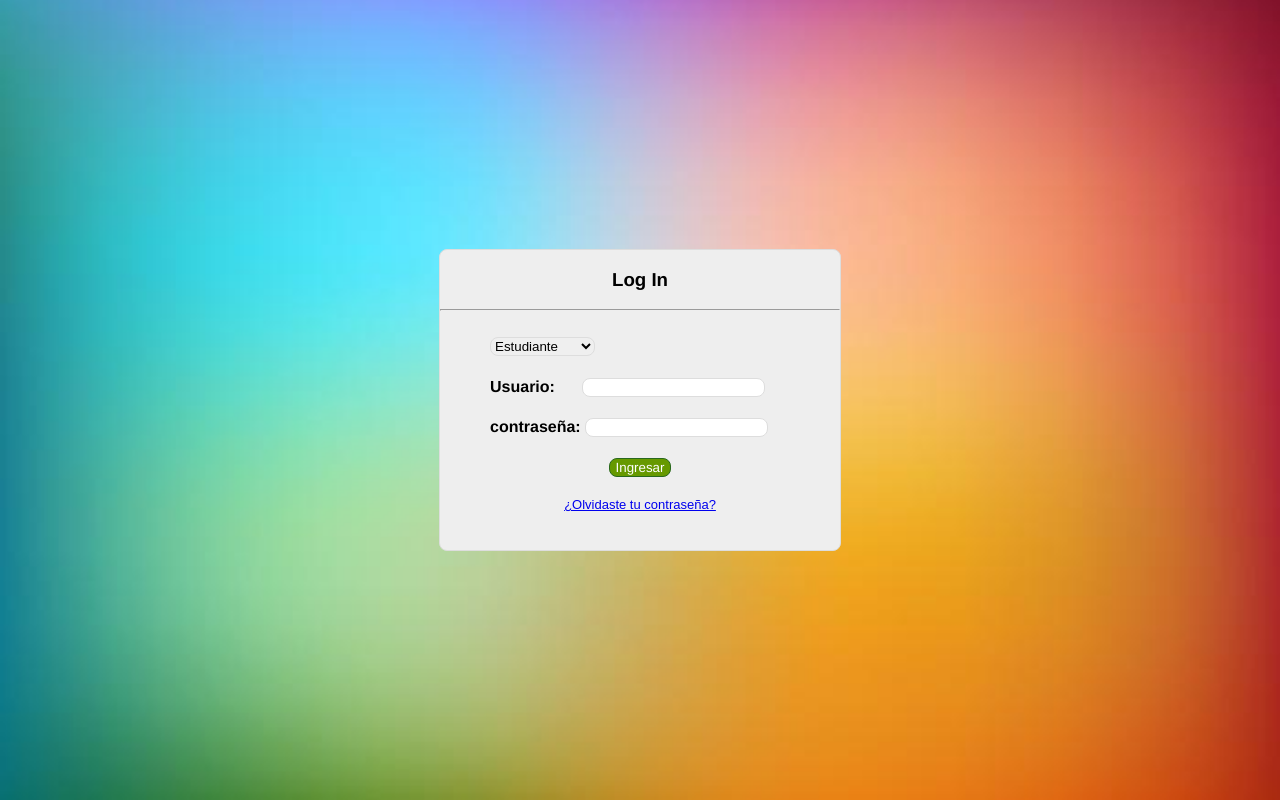
After one commit to Jacobo4/SITIDUB-SENA, a PHP site: page / in a window 1280 px wide. The commit adds this page. Run offline with PHP 8.4, Linux system fonts and the light colour scheme.

Commit message:
password a la contraseña y signo de interrogacion al "olvidaste"

```diff
--- /dev/null
+++ b/login/index.html
@@ -0,0 +1,43 @@
+<!DOCTYPE html>
+<html lang="en" dir="ltr">
+
+<head>
+  <meta charset="utf-8">
+  <title>Ingresa</title>
+  <meta http-equiv="Content-Type" content="text/html; charset=iso-8859-1">
+  <link rel="stylesheet" type="text/css" href="index_style.css">
+
+</head>
+<body>
+
+  <div class="contenedor">
+
+    <div id="login">
+      <!-- El contenedor central-->
+
+      <h3 class="letratodo" align="center">Log In </h3>
+      <hr><br>
+      <div id="usuCon">
+        <select name="tipoUsuario" size="1" class="cajitas" onchange="javascript:alert('prueba');">
+          <!-- barra de opciones de ususario -->
+          <option value="linkEstudiante">Estudiante</option>
+          <option value="linkAcudiente">Acudiente</option>
+          <option value="linkAdministrador">Administrador</option>
+          <option value="linkCoordinador">Coordinador</option>
+          <option value="LinkTesorero">Tesorero</option>
+        </select>
+        <h4 class="letratodo"> Usuario: &nbsp;&nbsp;&nbsp;&nbsp;&nbsp;<input type="text" class="cajitas" name="nombreUsuario"> </h4>
+        <h4 class="letratodo"> contraseña: <input type="password" class="cajitas" name="contraseñaUsuario" pattern="[6]">  </h4>
+      </div>
+        <div class="center">
+          <button class="botonIngresar" name="botonIngresar">Ingresar</button><br>
+          <font class="center" size="2" color="blue" face="arial"><a href=“link”>¿Olvidaste tu contraseña?</a></font>
+        </div>
+
+
+    </div>
+  </div>
+
+</body>
+
+</html>
--- a/sign_in/index_style.css
+++ b/login/index_style.css
@@ -1,23 +1,21 @@
-body{
-  margin:0;
+body {
+  margin: 0;
   padding 0;
-
 }
 
 div#login {
-
   width: 400px;
   height: 300px;
-  background-color:#EEEEEE;
+  background-color: #EEEEEE;
   border: 1px solid #DDDDDD;
   border-radius: 8px 8px 8px 8px;
+}
 
+#usuCon {
+  margin-left: 50px;
 }
-#usuCon{
-margin-left: 50px;
 
-}
-.contenedor{
+.contenedor {
   display: flex;
   align-items: center;
   justify-content: center;
@@ -27,26 +25,26 @@ margin-left: 50px;
   background-size: cover;
   background-position: center center;
 }
-.center{
+
+.center {
   text-align: center;
+}
 
-}
-.cajitas{
-
+.cajitas {
   border: 1px solid #DDDDDD;
   border-radius: 8px 8px 8px 8px;
+}
 
-}
-.botonIngresar{
-
+.botonIngresar {
   background: none repeat scroll 0 0 #669900;
   border: 1px solid #29691D !important;
-  color: #FFFFFF ;
-    border-radius: 8px 8px 8px 8px;
-  font-family: "Helvetica Neue",Helvetica,Arial,"Lucida Grande",sans-serif;
+  color: #FFFFFF;
+  border-radius: 8px 8px 8px 8px;
+  font-family: "Helvetica Neue", Helvetica, Arial, "Lucida Grande", sans-serif;
+  margin:auto;
+  display: block;
+}
 
+.letratodo {
+  font-family: "Helvetica Neue", Helvetica, Arial, "Lucida Grande", sans-serif;
 }
-.letratodo{
-
-  font-family: "Helvetica Neue",Helvetica,Arial,"Lucida Grande",sans-serif;
-}
```
Also changed, not shown: login/pryebas.html (added, +45 -0 lines), sign_in/index.html (deleted, +0 -40 lines), administrador/index.html (added), login/imagenes/bg.jpg (renamed from sign_in/imagenes/bg.jpg), login/imagenes/fondo_total.jpg (renamed from sign_in/imagenes/fondo_total.jpg).
